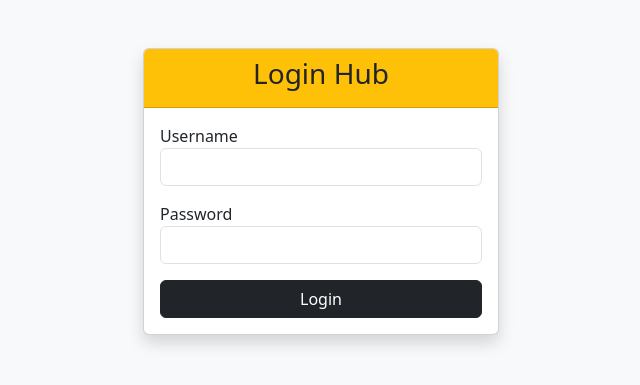
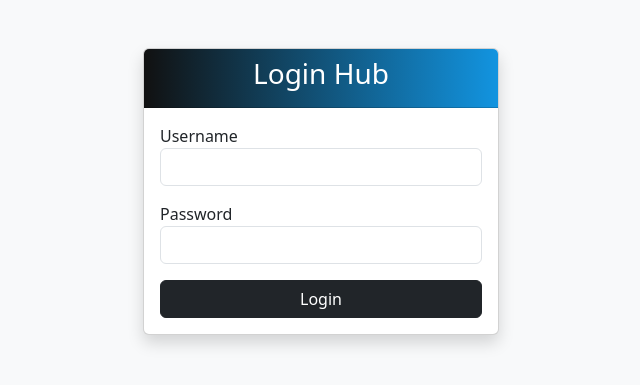
Before and after one commit to HaloKids/halo_kids_school, a Django app: page /login/ in a window 1280 px wide. Shown: the part 56-441 px from the top of the page, without its empty margins (319-959 px from the left). Run offline with Django 5.2, Linux system fonts and the light colour scheme.

Commit message:
Changed login color

```diff
--- a/templates/login.html
+++ b/templates/login.html
@@ -18,7 +18,7 @@
         <div class="row justify-content-center">
             <div class="col-md-4">
                 <div class="card shadow">
-                    <div class="card-header bg-warning text-center">
+                    <div class="card-header text-center text-white" style="background: linear-gradient(90deg, #111 0%, #1294e0 100%);">
                         <h3>Login Hub</h3>
                     </div>
                     <div class="card-body">
```
